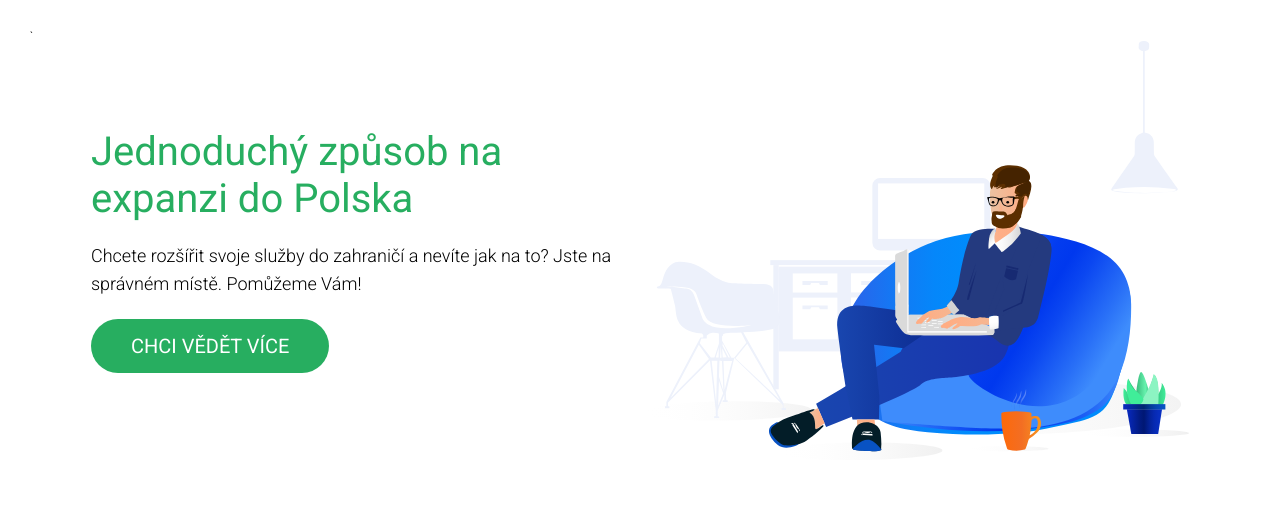
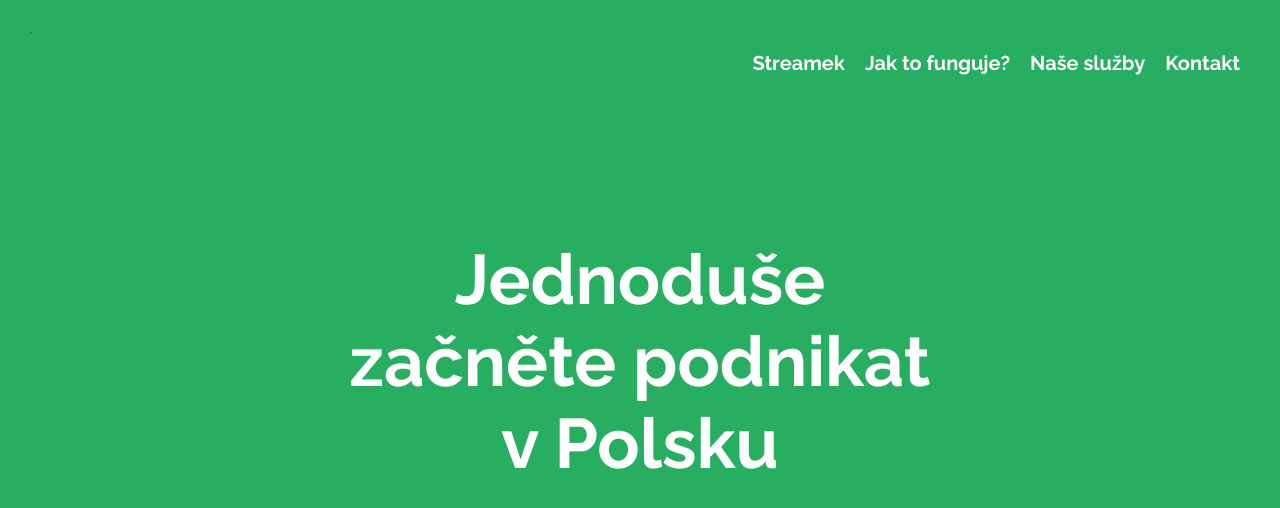
Before and after one commit to tomasnovy/company_website, a website: page index.html in a window 1280 px wide. Drawn offline with Linux system fonts and the light colour scheme.

Commit message:
Changing SASS structure

```diff
--- /dev/null
+++ b/assets/sass/_base.scss
@@ -0,0 +1,27 @@
+// COLOR VARIABLES
+$color-main-green: #27ae60;
+$color-white: #fff;
+
+// FONT VARIABLES
+$font-primary: 'Raleway', sans-serif;
+
+*,
+*::after,
+*::before {
+  margin: 0;
+  padding: 0;
+  box-sizing: inherit;
+}
+
+html {
+	font-size: 62.5%;
+	font-family: $font-primary;
+  background-color: #27ae60;
+  box-sizing: border-box;
+}
+
+body {
+	padding: 3rem;
+}
+
+@import url('https://fonts.googleapis.com/css?family=Poppins');
--- /dev/null
+++ b/assets/sass/_header.scss
@@ -0,0 +1,96 @@
+.navigation {
+
+  &__list {
+    display: flex;
+    justify-content: flex-end;
+    list-style: none;
+  }
+
+  &__item {
+    margin: 1rem;
+
+    &:first-of-type {
+      align-self: flex-start;
+    }
+  }
+
+  &__link {
+    &:link,
+    &:visited {
+      display: inline-block;
+      font-size: 2rem;
+      font-weight: 700;
+      color: $color-white;
+      text-decoration: none;
+    }
+  }
+}
+
+.header {
+  height: 100vh;
+  position: relative;
+}
+
+.text-box {
+  color: $color-white;
+  text-align: center;
+  position: absolute;
+  top: 40%;
+  left: 50%;
+  transform: translate(-50%, -50%);
+
+  &__heading {
+
+    font-size: 7rem;
+    font-weight: 700;
+  }
+
+  &__sub-heading {
+    margin-top: 10rem;
+  }
+}
+
+
+
+
+// .header {
+// 	display: flex;
+// 	justify-content: center;
+//   flex-direction: row;
+// }
+
+// .text-box {
+//   align-self: center;
+//   width: 45%;
+
+//   &__heading-primary {
+//     color: $color-main-green;
+//     font-size: 4rem;
+//     font-weight: 400;
+//     margin-bottom: 2rem;
+
+//     &--main,
+//     &--sub {
+//       display: block;
+//     }
+//   }
+
+// }
+
+// //   &__text {
+// //     font-size: 1.8rem;
+// //     font-weight: 300;
+// //     line-height: 1.6;
+// //     margin-bottom: 2rem;
+// //   }
+// // }
+
+// .img-wraper {
+//   align-self: center;
+//   width: 45%;
+
+//   & img {
+//     max-width: 100%;
+//     height: auto;
+//   }
+// }
--- a/assets/sass/abstracts/_variables.scss
+++ /dev/null
@@ -1,3 +0,0 @@
-// Colors
-$color-main-green: #27ae60;
-$color-white: #fff;
--- a/assets/sass/base/_reset.scss
+++ /dev/null
@@ -1,7 +0,0 @@
-*,
-*::after,
-*::before {
-  margin: 0;
-  padding: 0;
-  box-sizing: border-box;
-}
--- a/assets/sass/layout/_header.scss
+++ /dev/null
@@ -1,34 +0,0 @@
-.header {
-	display: flex;
-	justify-content: center;
-  flex-direction: row;
-}
-
-.text-box {
-  align-self: center;
-  width: 45%;
-
-  &__heading {
-    color: $color-main-green;
-    font-size: 4rem;
-    font-weight: 400;
-    margin-bottom: 2rem;
-  }
-
-  &__sub-heading {
-    font-size: 1.8rem;
-    font-weight: 300;
-    line-height: 1.6;
-    margin-bottom: 2rem;
-  }
-}
-
-.img-wraper {
-  align-self: center;
-  width: 45%;
-
-  & img {
-    max-width: 100%;
-    height: auto;
-  }
-}
--- a/assets/sass/main.scss
+++ b/assets/sass/main.scss
@@ -1,18 +1,4 @@
-
-@import "abstracts/variables";
-
-@import "base/reset";
-
+@import url('https://fonts.googleapis.com/css?family=Raleway:400,700');
+@import "base";
 @import "components/buttons";
-
-@import "layout/header";
-
-
-html {
-	font-size: 62.5%;
-	font-family: 'Roboto', sans-serif;
-}
-
-body {
-	padding: 3rem;
-}
+@import "header";
--- a/index.html
+++ b/index.html
@@ -12,17 +12,42 @@
 </head>
 <body>
   <header class="header">
+    <nav>
+      <ul class="navigation__list">
+        <li class="navigation__item"><a href="#" class="navigation__link">Streamek</a></li>
+        <li class="navigation__item"><a href="#" class="navigation__link">Jak to funguje?</a></li>
+        <li class="navigation__item"><a href="#" class="navigation__link">Naše služby</a></li>
+        <li class="navigation__item"><a href="#" class="navigation__link">Kontakt</a></li>
+      </ul>
+    </nav>
 
     <div class="text-box">
-      <h1 class="text-box__heading">Jednoduchý způsob na expanzi do Polska</h1>
-      <p class="text-box__sub-heading">Chcete rozšířit svoje služby do zahraničí a nevíte jak na to? Jste na správném místě. Pomůžeme Vám!</p>
+      <h1 class="text-box__heading">Jednoduše začněte podnikat v Polsku</h1>
+    </div>
+
+  </header>
+
+  <!-- <header class="header">
+    <div class="text-box">
+      <h1 class="text-box__heading-primary">
+        <span class="text-box__heading-primary--main">Jednoduchý způsob</span>
+        <span class="text-box__heading-primary--sub">na expanzi do Polska</span>
+      </h1>
+
+      <p class="text-box__text">Chcete rozšířit svoje služby do zahraničí a nevíte jak na to? Jste na správném místě. Pomůžeme Vám!</p>
+
       <a href="#" class="btn btn--green">Chci vědět více</a>
     </div>
 
     <div class="img-wraper">
-      <img src="assets/images/header_logo.svg" alt="">
+      <img src="assets/images/header-image.jpg" alt="">
     </div>
+  </header>
 
-  </header>
+  <main>
+    <section class="section-about">
+
+    </section>
+  </main> -->
 </body>
 </html>
```
Also changed, not shown: assets/css/styles.css, assets/images/header-image.jpg (added), assets/images/header_logo.svg (deleted).
